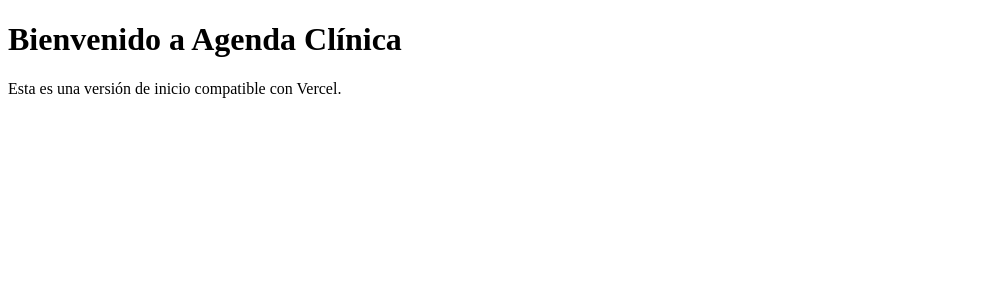
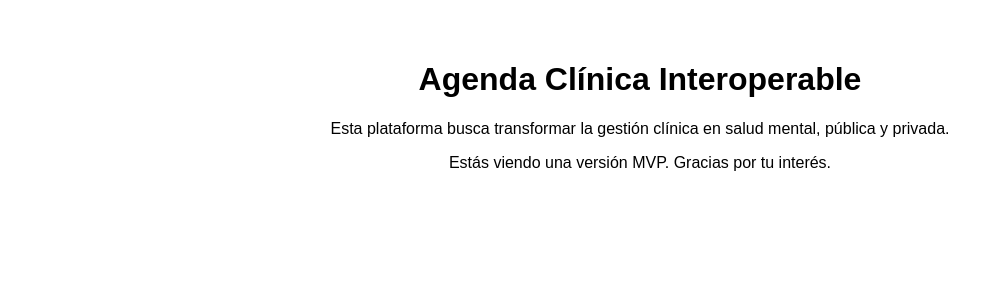
Before and after one commit to cata7777/agendaCLINICA, a Next.js app: page /pages in a window 1280 px wide. Shown: the top 300 px of the page, without its empty margins (0-1003 px from the left). Built offline with nearby package versions, Linux system fonts and the light colour scheme.

Commit message:
Update index.tsx

```diff
--- a/pages/pages/index.tsx
+++ b/pages/pages/index.tsx
@@ -1,8 +1,9 @@
 export default function Index() {
   return (
-    <div>
-      <h1>Bienvenido a Agenda Clínica</h1>
-      <p>Esta es una versión de inicio compatible con Vercel.</p>
+    <div style={{ padding: '2rem', fontFamily: 'sans-serif', textAlign: 'center' }}>
+      <h1>Agenda Clínica Interoperable</h1>
+      <p>Esta plataforma busca transformar la gestión clínica en salud mental, pública y privada.</p>
+      <p>Estás viendo una versión MVP. Gracias por tu interés.</p>
     </div>
   );
 }
```
